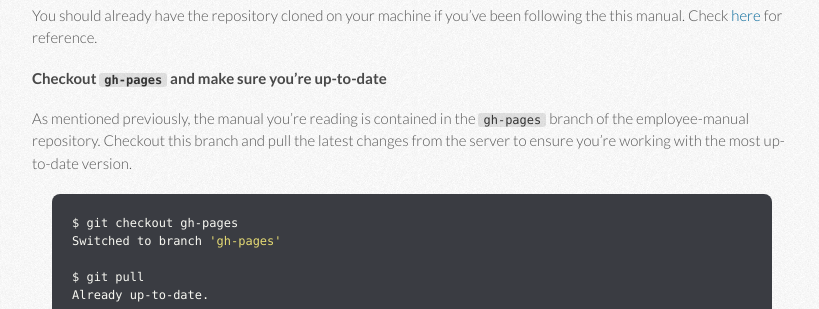
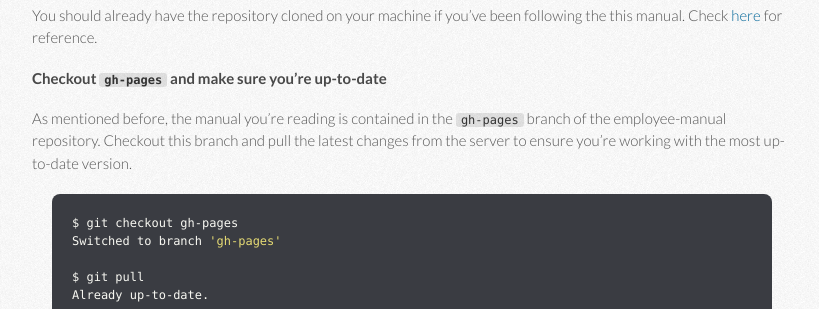
Before and after one commit to fmitech/employee-manual, a Jekyll site: the page built from index.md, in a window 1280 px wide and 900 px high, scrolled down 23815 px. Shown: the part 151-460 px from the top of the window, without its empty margins (228-1047 px from the left). Built offline with Jekyll 4.4.1, drawn with Linux system fonts in a browser that asks for light colours; some of the changed text lies outside the part shown.

```diff
--- a/index.md
+++ b/index.md
@@ -902,7 +902,7 @@
 
 #### Checkout `gh-pages` and make sure you're up-to-date
 
-As mentioned previously, the manual you're reading is contained in the `gh-pages` branch of the employee-manual repository. Checkout this branch and pull the latest changes from the server to ensure you're working with the most up-to-date version.
+As mentioned before, the manual you're reading is contained in the `gh-pages` branch of the employee-manual repository. Checkout this branch and pull the latest changes from the server to ensure you're working with the most up-to-date version.
 
 {% highlight bash %}
 $ git checkout gh-pages
```
Also changed, not shown: other parts of index.md (+1 -1 lines).
